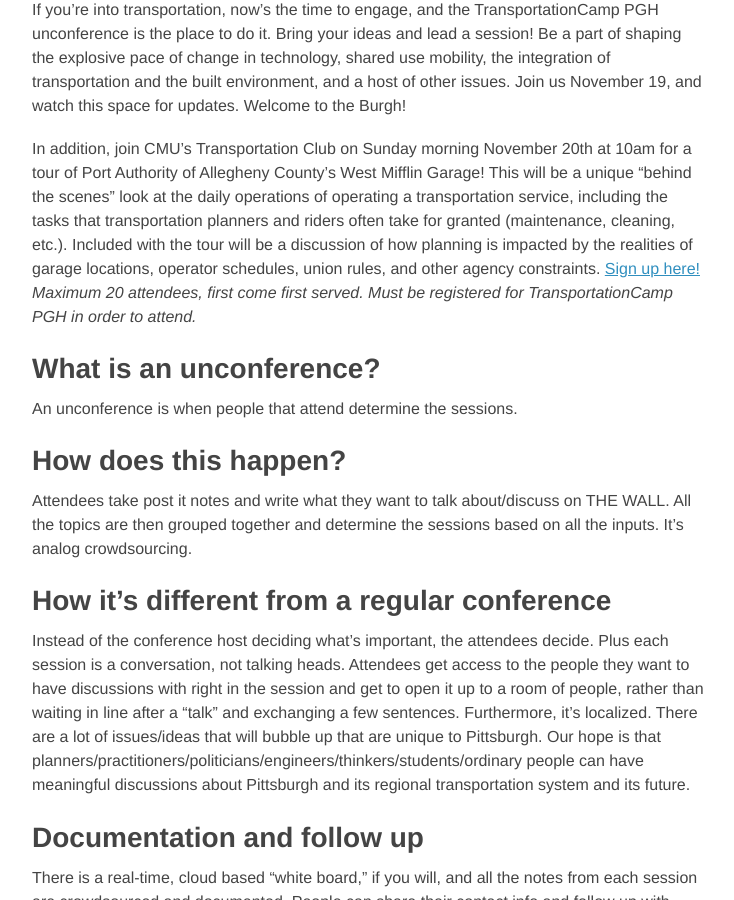
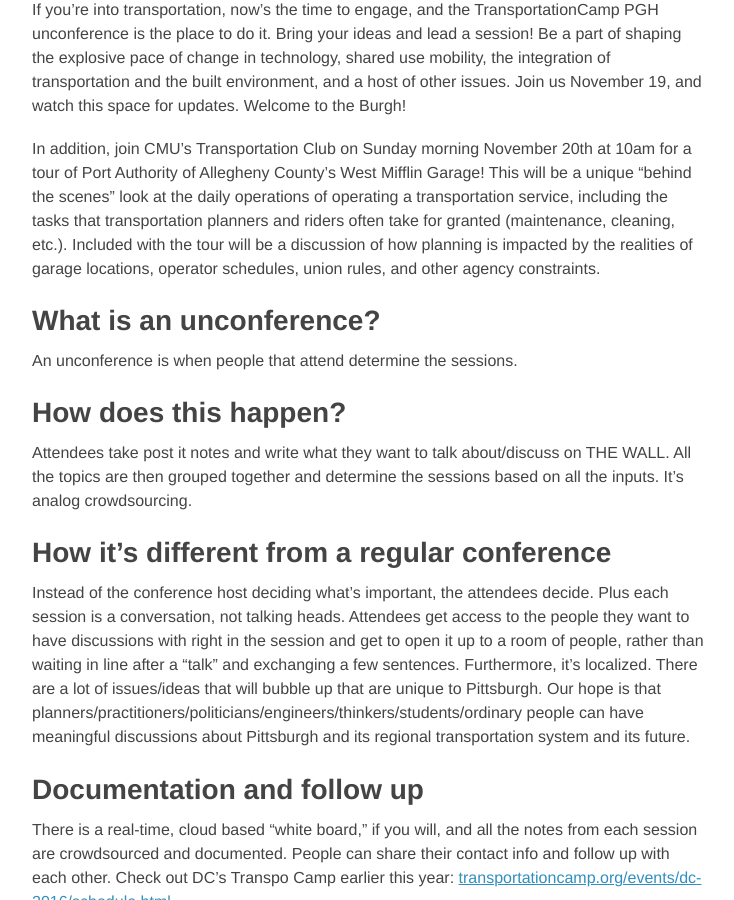
Before and after one commit to transpocamp/transportationcamp.org, a Jekyll site: the page built from events/pgh-2016/index.markdown, in a window 1280 px wide and 900 px high, scrolled down 712 px. Shown: the whole window, without its empty margins (272-1006 px from the left). Built offline with Jekyll 4.4.1, drawn with Linux system fonts in a browser that asks for light colours; nearby versions of some CDN libraries.

Commit message:
Take down bus garage tour signup

```diff
--- a/events/pgh-2016/index.markdown
+++ b/events/pgh-2016/index.markdown
@@ -16,8 +16,7 @@
 
 If you’re into transportation, now’s the time to engage, and the TransportationCamp PGH unconference is the place to do it.  Bring your ideas and lead a session! Be a part of shaping the explosive pace of change in technology, shared use mobility, the integration of transportation and the built environment, and a host of other issues. Join us November 19, and watch this space for updates. Welcome to the Burgh!
 
-In addition, join CMU's Transportation Club on Sunday morning November 20th at 10am for a tour of Port Authority of Allegheny County's West Mifflin Garage! This will be a unique “behind the scenes” look at the daily operations of operating a transportation service, including the tasks that transportation planners and riders often take for granted (maintenance, cleaning, etc.). Included with the tour will be a discussion of how planning is impacted by the realities of garage locations, operator schedules, union rules, and other agency constraints. <a href="https://docs.google.com/forms/d/e/1FAIpQLSfS2X6pnJAqPTz2qg_XBnvcICM2CSdUnbe0Q-NduNVKEcgFUg/viewform">Sign up here!</a>
-*Maximum 20 attendees, first come first served. Must be registered for TransportationCamp PGH in order to attend.*
+In addition, join CMU's Transportation Club on Sunday morning November 20th at 10am for a tour of Port Authority of Allegheny County's West Mifflin Garage! This will be a unique “behind the scenes” look at the daily operations of operating a transportation service, including the tasks that transportation planners and riders often take for granted (maintenance, cleaning, etc.). Included with the tour will be a discussion of how planning is impacted by the realities of garage locations, operator schedules, union rules, and other agency constraints.
 
 ### What is an unconference?
 An unconference is when people that attend determine the sessions.
```
